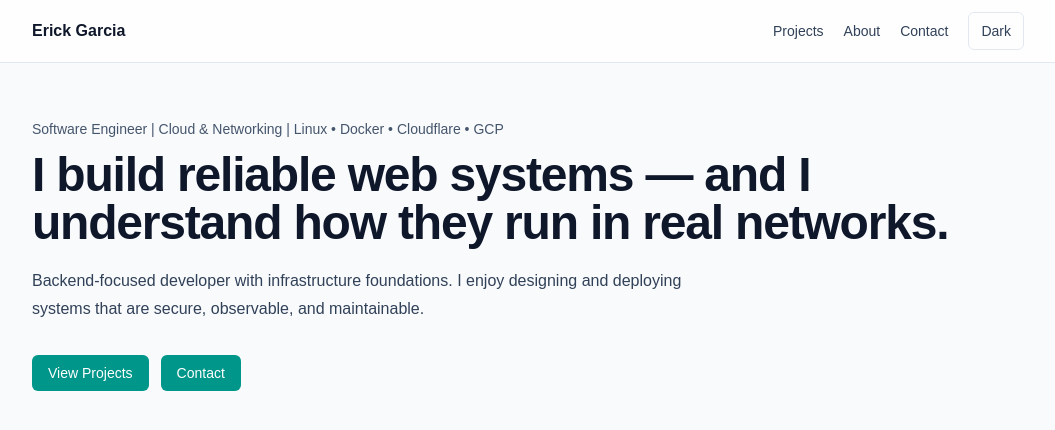
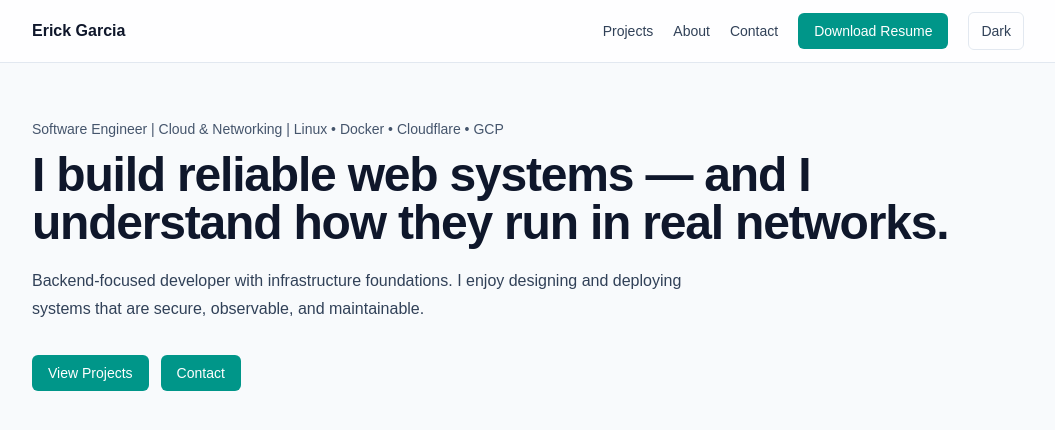
Before and after one commit to eggarcia98/portfolio, a Next.js app: page / in a window 1280 px wide. Shown: the top 430 px of the page, without its empty margins (112-1167 px from the left). Built offline with nearby package versions, Linux system fonts and the light colour scheme.

Commit message:
feat: add download link for resume in the navbar

```diff
--- a/src/app/globals.css
+++ b/src/app/globals.css
@@ -18,6 +18,8 @@
   --font-sans: var(--font-geist-sans);
   --font-mono: var(--font-geist-mono);
   --color-accent: theme(colors.teal.600);
+  --radius: 14px;
+
 }
 
 @media (prefers-color-scheme: dark) {
@@ -32,3 +34,59 @@ body {
   color: var(--foreground);
   font-family: Arial, Helvetica, sans-serif;
 }
+
+
+/* ---------- Design tokens (optional, clean) ---------- */
+/* ---------- Base styles ---------- */
+@layer base {
+  body {
+    @apply bg-slate-50 text-slate-900 dark:bg-slate-950 dark:text-slate-50;
+  }
+}
+
+/* ---------- Component classes ---------- */
+@layer components {
+  .container-page {
+    @apply mx-auto max-w-5xl px-4;
+  }
+
+  .surface {
+    @apply rounded-xl border border-slate-200 bg-white shadow-sm dark:border-slate-800 dark:bg-slate-900;
+  }
+
+  .muted {
+    @apply text-slate-700 dark:text-slate-200;
+  }
+
+  .muted-2 {
+    @apply text-slate-600 dark:text-slate-300;
+  }
+
+  .btn {
+    @apply inline-flex items-center justify-center rounded-md px-4 py-2 text-sm font-medium transition;
+  }
+
+  .btn-primary {
+    @apply bg-teal-600 text-white hover:bg-teal-700;
+  }
+
+  .btn-secondary {
+    @apply border border-slate-200 text-slate-800 hover:bg-white dark:border-slate-800 dark:text-slate-100 dark:hover:bg-slate-900;
+  }
+
+  .navlink {
+    @apply text-sm text-slate-700 hover:text-slate-900 dark:text-slate-200 dark:hover:text-white;
+  }
+
+  .chip {
+    @apply rounded-full border border-slate-200 bg-slate-50 px-2.5 py-1 text-xs text-slate-700 dark:border-slate-800 dark:bg-slate-950 dark:text-slate-200;
+  }
+
+  .h1 {
+    @apply text-4xl font-semibold tracking-tight sm:text-5xl;
+  }
+
+  .h2 {
+    @apply text-3xl font-semibold tracking-tight sm:text-4xl;
+  }
+}
--- a/src/components/navbar.tsx
+++ b/src/components/navbar.tsx
@@ -30,6 +30,13 @@ export function Navbar() {
                     <NavLink href="/projects">Projects</NavLink>
                     <NavLink href="/about">About</NavLink>
                     <NavLink href="/contact">Contact</NavLink>
+                    <a
+                        href="/Erick_Garcia_Resume.pdf"
+                        download
+                        className="btn btn-primary"
+                    >
+                        Download Resume
+                    </a>
                     <ThemeToggle />
                 </nav>
             </div>
```
Also changed, not shown: 1 other file (tests, documents, lock files or other folders).
